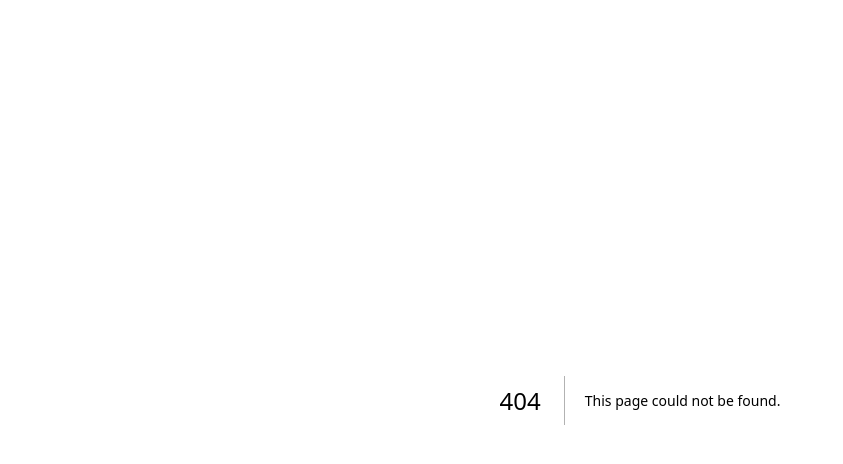
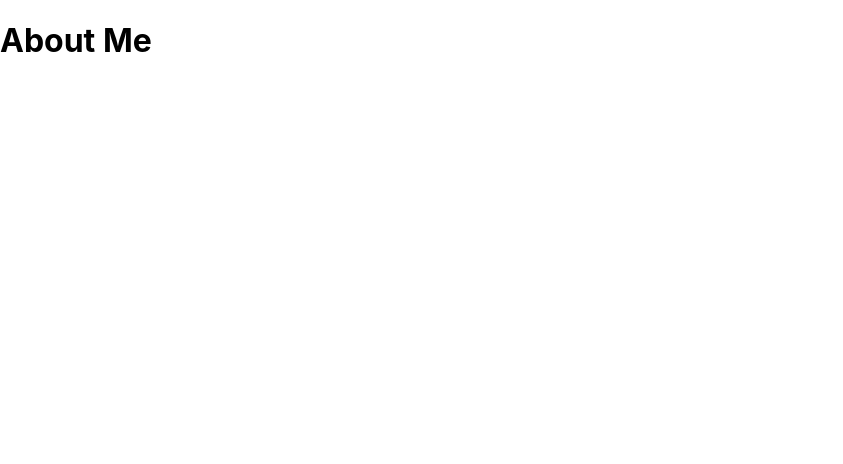
Before and after one commit to jeiwong/jeiwong.github.io, a Next.js app: page /about in a window 1280 px wide. Before the commit this address had no page. Shown: the top 464 px of the page, without its empty margins (0-843 px from the left). Built offline with nearby package versions, Linux system fonts and the light colour scheme.

Commit message:
Added about page

```diff
--- /dev/null
+++ b/pages/about.tsx
@@ -0,0 +1,3 @@
+export default function About() {
+  return <div><h1>About Me</h1></div>
+}
```
Also changed, not shown: 1 other file (tests, documents, lock files or other folders).
